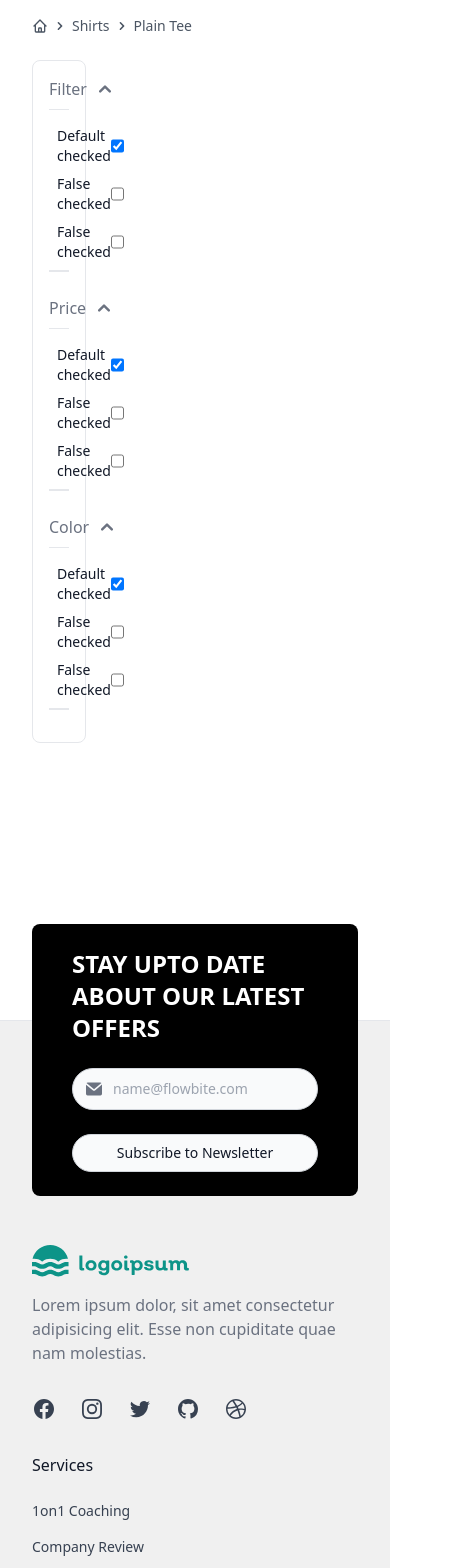
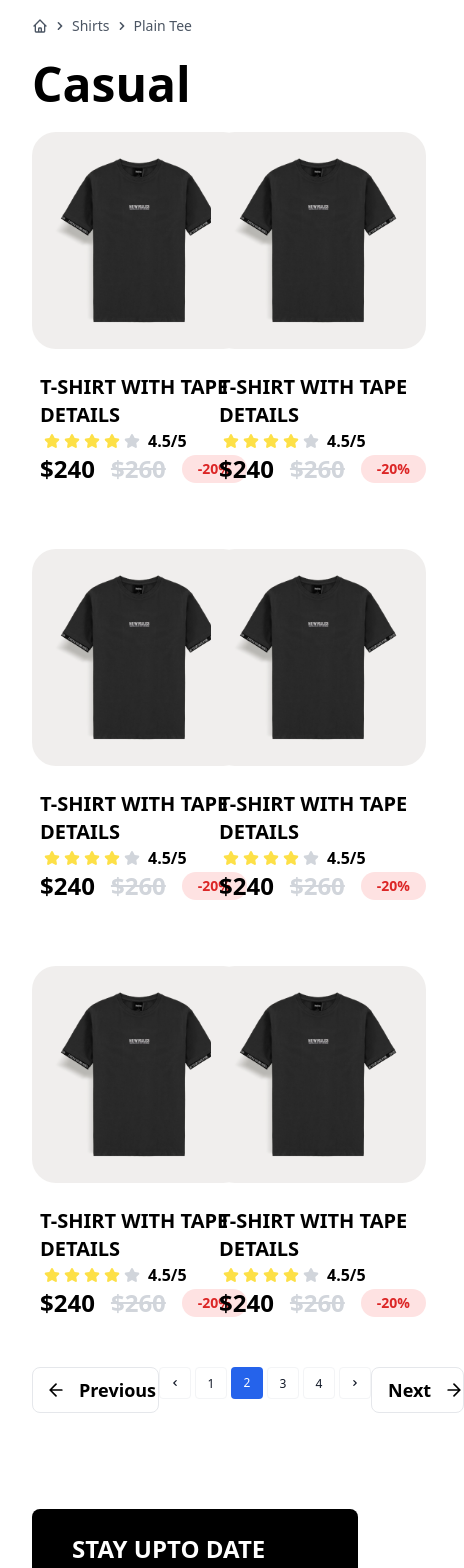
Before and after one commit to Din-27/fashion-web, a Next.js app: page /category in a window 390 px wide. Shown: the top 1568 px of the page, 464 px wide, since content can reach past the window. Built offline with nearby package versions, Linux system fonts and the light colour scheme.

Commit message:
fix mobile UI

```diff
--- a/app/category/page.tsx
+++ b/app/category/page.tsx
@@ -1,6 +1,10 @@
 "use client";
 import React, { useState } from "react";
-import { Breadcumb, FilterWeb } from "../../src/components";
+import ArrowLeft from "../../src/assets/arrow-left.svg";
+import ArrowRight from "../../src/assets/arrow-right.svg";
+import { data } from "../../src/data/products";
+import Pagination from "../../src/components/Pagination";
+import { Breadcumb, FilterWeb, ProductCard } from "../../src/components";
 
 const FilterViewContext = () => {
   const [view, setView] = useState(true);
@@ -10,11 +14,30 @@ const FilterViewContext = () => {
 
 export default function page() {
   return (
-    <div className="space-y-28 px-8 py-4 lg:px-24 min-h-screen">
+    <div className="min-h-screen px-2 px-8 py-4 lg:space-y-28 lg:px-24">
       <div className="space-y-6">
         <Breadcumb />
-        <div className="flex">
-          <FilterWeb context={FilterViewContext} />
+        <div className="lg:flex lg:gap-x-8">
+          <FilterWeb className="hidden lg:block" context={FilterViewContext} />
+          <div className="flex-1">
+            <h3 className="mb-2 text-5xl font-bold">Casual</h3>
+            <div className="mx-auto grid grid-cols-2 gap-8 lg:grid-cols-3 lg:gap-14">
+              {data.map((x, y) => (
+                <ProductCard key={y} index={y} item={x} height={"180px"} width={"180px"} />
+              ))}
+              <div className="flex w-full justify-between lg:col-span-3">
+                <button className="flex items-center space-x-4 rounded-lg border px-4 py-2">
+                  <img src={ArrowLeft.src} alt="" />
+                  <span className="text-lg font-semibold">Previous</span>
+                </button>
+                <Pagination />
+                <button className="flex items-center space-x-4 rounded-lg border px-4 py-2">
+                  <span className="text-lg font-semibold">Next</span>
+                  <img src={ArrowRight.src} alt="" />
+                </button>
+              </div>
+            </div>
+          </div>
         </div>
       </div>
     </div>
--- a/src/components/Filter/FilterWeb.tsx
+++ b/src/components/Filter/FilterWeb.tsx
@@ -9,25 +9,33 @@ const dataFilter = [
   { label: "False checked", check: false },
 ];
 
-export default function FilterWeb({ context }) {
+export default function FilterWeb({ context, className }: { context: any; className?: string }) {
   const { view: viewFilter, clickButton: clickFilter } = context();
   const { view: viewPrice, clickButton: clickPrice } = context();
   const { view: viewColor, clickButton: clickColor } = context();
+  const { view: viewSize, clickButton: clickSize } = context();
   return (
-    <div className="w-1/6 space-y-6 rounded-lg border p-4">
-      <div id="accordion-collapse" data-accordion="collapse">
+    <div className={`h-fit w-[295px] space-y-6 rounded-lg border px-4 py-6 ${className}`}>
+      <div>
         <ButtonFilter clickFilter={clickFilter} view={viewFilter} title={"Filter"} />
         <ListFilter view={viewFilter} data={dataFilter} />
       </div>
-      <div id="accordion-collapse" data-accordion="collapse">
+      <div>
         <ButtonFilter clickFilter={clickPrice} view={viewPrice} title={"Price"} />
 
         <ListFilter view={viewPrice} data={dataFilter} />
       </div>
-      <div id="accordion-collapse" data-accordion="collapse">
+      <div>
         <ButtonFilter clickFilter={clickColor} view={viewColor} title={"Color"} />
         <ListFilter view={viewColor} data={dataFilter} />
       </div>
+      <div>
+        <ButtonFilter clickFilter={clickSize} view={viewSize} title={"Size"} />
+        <ListFilter view={viewSize} data={dataFilter} />
+      </div>
+      <button className="w-full rounded-full border bg-black p-2 px-6 text-white">
+        Apply Filter
+      </button>
     </div>
   );
 }
--- a/src/components/Filter/ListFilter.tsx
+++ b/src/components/Filter/ListFilter.tsx
@@ -11,7 +11,7 @@ export default function ListFilter({ view, data }) {
         <div className="flex items-center justify-between">
           <label
             htmlFor={x.label}
-            className="ms-2 text-sm font-medium text-gray-900 dark:text-gray-300"
+            className="ms-2 text-xl font-medium text-gray-900 dark:text-gray-300"
           >
             {x.label}
           </label>
@@ -20,7 +20,7 @@ export default function ListFilter({ view, data }) {
             type="checkbox"
             value=""
             checked={x.check}
-            className="h-4 w-4 rounded border-gray-300 bg-gray-100 text-blue-600 focus:ring-2 focus:ring-blue-500 dark:border-gray-600 dark:bg-gray-700 dark:ring-offset-gray-800 dark:focus:ring-blue-600"
+            className="h-5 w-5 rounded border-gray-300 bg-gray-100 text-blue-600 focus:ring-2 focus:ring-blue-500 dark:border-gray-600 dark:bg-gray-700 dark:ring-offset-gray-800 dark:focus:ring-blue-600"
           />
         </div>
       ))}
--- /dev/null
+++ b/src/components/Pagination/index.tsx
@@ -0,0 +1,80 @@
+import React from "react";
+
+export default function Pagination() {
+  return (
+    <ol className="flex justify-center gap-1 text-xs font-medium">
+      <li>
+        <a
+          href="#"
+          className="inline-flex size-8 items-center justify-center rounded border border-gray-100 bg-white text-gray-900 rtl:rotate-180"
+        >
+          <span className="sr-only">Prev Page</span>
+          <svg
+            xmlns="http://www.w3.org/2000/svg"
+            className="size-3"
+            viewBox="0 0 20 20"
+            fill="currentColor"
+          >
+            <path
+              fill-rule="evenodd"
+              d="M12.707 5.293a1 1 0 010 1.414L9.414 10l3.293 3.293a1 1 0 01-1.414 1.414l-4-4a1 1 0 010-1.414l4-4a1 1 0 011.414 0z"
+              clip-rule="evenodd"
+            />
+          </svg>
+        </a>
+      </li>
+
+      <li>
+        <a
+          href="#"
+          className="block size-8 rounded border border-gray-100 bg-white text-center leading-8 text-gray-900"
+        >
+          1
+        </a>
+      </li>
+
+      <li className="block size-8 rounded border-blue-600 bg-blue-600 text-center leading-8 text-white">
+        2
+      </li>
+
+      <li>
+        <a
+          href="#"
+          className="block size-8 rounded border border-gray-100 bg-white text-center leading-8 text-gray-900"
+        >
+          3
+        </a>
+      </li>
+
+      <li>
+        <a
+          href="#"
+          className="block size-8 rounded border border-gray-100 bg-white text-center leading-8 text-gray-900"
+        >
+          4
+        </a>
+      </li>
+
+      <li>
+        <a
+          href="#"
+          className="inline-flex size-8 items-center justify-center rounded border border-gray-100 bg-white text-gray-900 rtl:rotate-180"
+        >
+          <span className="sr-only">Next Page</span>
+          <svg
+            xmlns="http://www.w3.org/2000/svg"
+            className="size-3"
+            viewBox="0 0 20 20"
+            fill="currentColor"
+          >
+            <path
+              fill-rule="evenodd"
+              d="M7.293 14.707a1 1 0 010-1.414L10.586 10 7.293 6.707a1 1 0 011.414-1.414l4 4a1 1 0 010 1.414l-4 4a1 1 0 01-1.414 0z"
+              clip-rule="evenodd"
+            />
+          </svg>
+        </a>
+      </li>
+    </ol>
+  );
+}
--- a/src/components/SellingCard/Card.tsx
+++ b/src/components/SellingCard/Card.tsx
@@ -1,11 +1,23 @@
 import React from "react";
 
-export default function Card({ index, item }) {
+export default function Card({
+  index,
+  item,
+  width,
+  height,
+}: {
+  index: any;
+  item: any;
+  width?: any;
+  height?: any;
+}) {
   return (
     <div key={index} className="mx-auto space-y-6 py-4">
-      <div className="h-[196px] w-[195px] lg:h-[250px] lg:w-[255px]">
+      <div
+        className={`${Boolean(height) ? `h-[${height}]` : "h-[196px]"} ${Boolean(width) ? `w-[${width}]` : "w-[195px]"} lg:h-[250px] lg:w-[255px]`}
+      >
         <img
-          className="h-[196px] w-[195px] rounded-3xl lg:h-[250px] lg:w-[255px]"
+          className={`${Boolean(height) ? `h-[${height}]` : "h-[196px]"} ${Boolean(width) ? `w-[${width}]` : "w-[195px]"} rounded-3xl lg:h-[250px] lg:w-[255px]`}
           src={item.image}
           alt=""
         />
```
Also changed, not shown: src/components/index.ts (+12 -10 lines), src/assets/arrow-left.svg (added), src/assets/arrow-right.svg (added).
